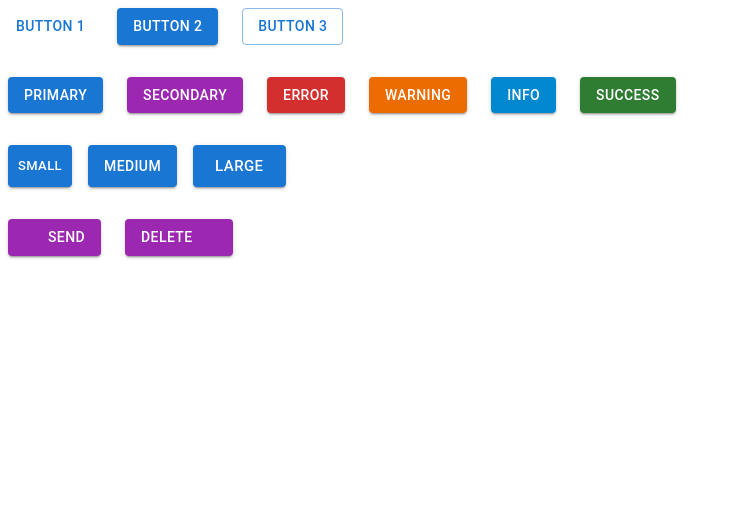
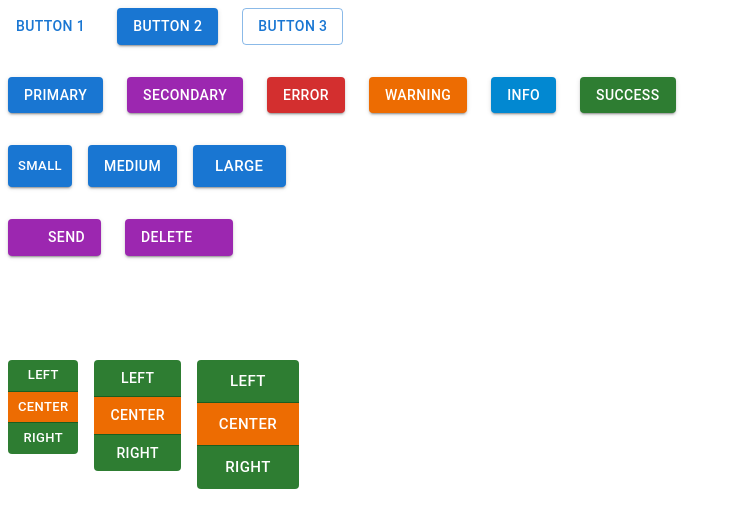
Before and after one commit to Zubain-Nadeem/Material-UI-Pratice, a React (Vite) app in the folder Material-ui/: page / in a window 1280 px wide. Shown: the top 528 px of the page, without its empty margins (0-733 px from the left). Built offline with nearby package versions, Linux system fonts and the light colour scheme; some icons are missing.

Commit message:
Button Group

```diff
--- a/Material-ui/src/Components/MuiButton.jsx
+++ b/Material-ui/src/Components/MuiButton.jsx
@@ -1,5 +1,5 @@
 import React from 'react'
-import { Stack, Button, IconButton } from '@mui/material'
+import { Stack, Button, IconButton, ButtonGroup } from '@mui/material'
 import SendIcon from '@mui/icons-material/Send';
 import DeleteIcon from '@mui/icons-material/Delete';
 
@@ -43,6 +43,24 @@ const MuiButton = () => {
                     <SendIcon fontSize='large' />
                 </IconButton>
             </Stack>
+
+            <Stack direction={'row'} spacing={2}>
+                <ButtonGroup variant='contained' color='success' orientation='vertical' disableElevation aria-label='Basic Button Group' size='small'>
+                    <Button>Left</Button>
+                    <Button color='warning'>Center</Button>
+                    <Button>Right</Button>
+                </ButtonGroup>
+                <ButtonGroup variant='contained' color='success' orientation='vertical' disableElevation aria-label='Basic Button Group' size='medium'>
+                    <Button>Left</Button>
+                    <Button color='warning'>Center</Button>
+                    <Button>Right</Button>
+                </ButtonGroup>
+                <ButtonGroup variant='contained' color='success' orientation='vertical' disableElevation aria-label='Basic Button Group' size='large'>
+                    <Button>Left</Button>
+                    <Button color='warning'>Center</Button>
+                    <Button>Right</Button>
+                </ButtonGroup>
+            </Stack>
         </Stack>
     )
 }
```
